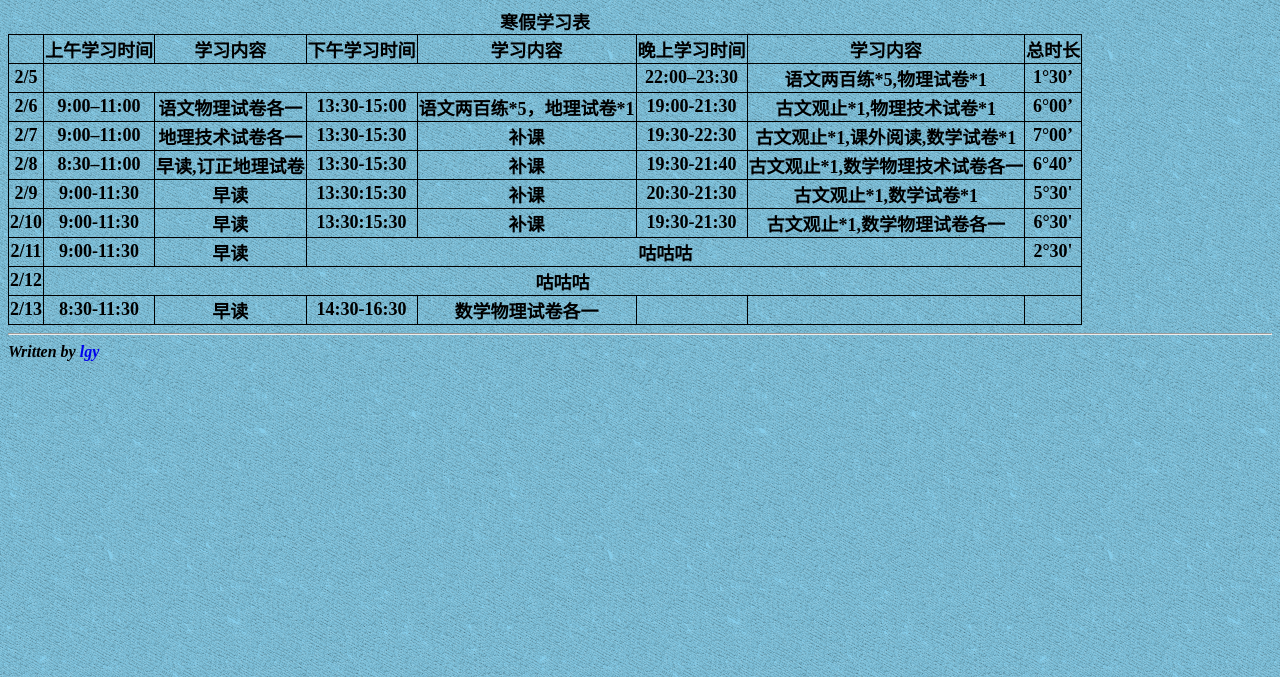
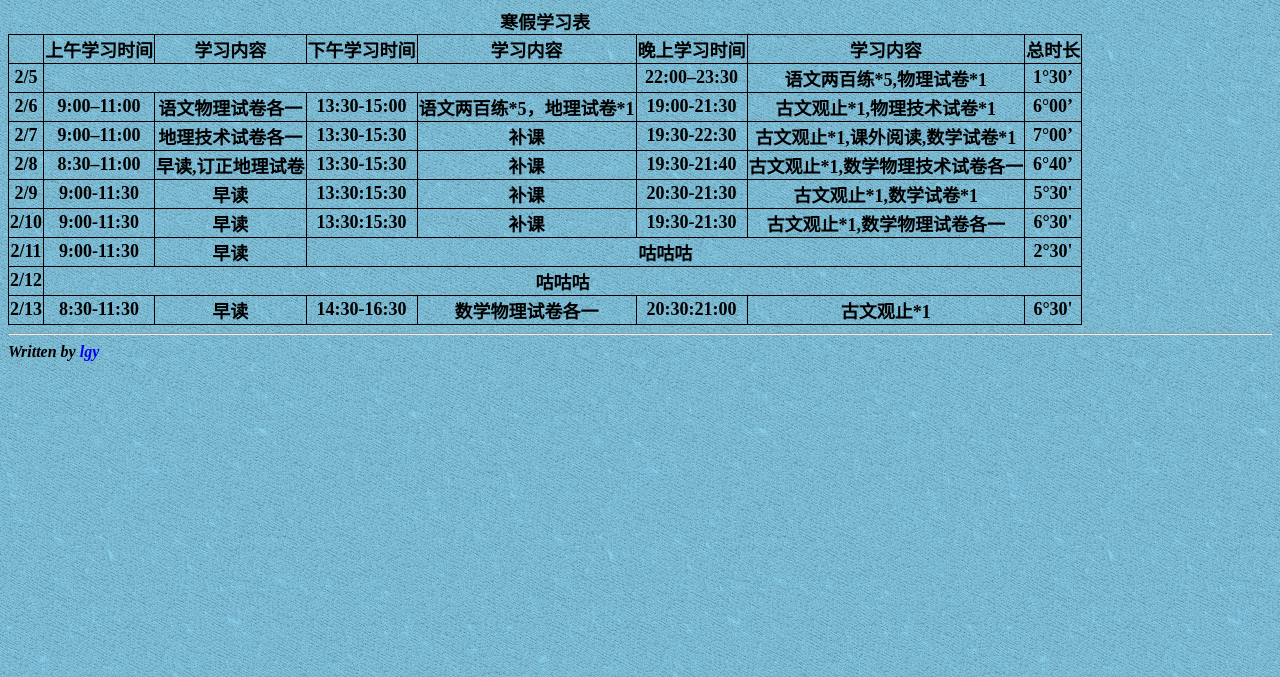
Before and after one commit to lgy2003/wp, a plain HTML site: page schedule/index.html in a window 1280 px wide. Shown: the part 123-800 px from the top of the page. Drawn offline with Linux system fonts and the light colour scheme.

Commit message:
normal update

```diff
--- a/schedule/index.html
+++ b/schedule/index.html
@@ -99,9 +99,9 @@
 				<td>早读</td>
 				<td>14:30-16:30</td>
 				<td>数学物理试卷各一</td>
-				<td></td>
-				<td></td>
-				<td></td>
+				<td>20:30:21:00</td>
+				<td>古文观止*1</td>
+				<td>6&deg;30'</td>
 			</tr>
 		</table>
 		<div id="footer">
```
